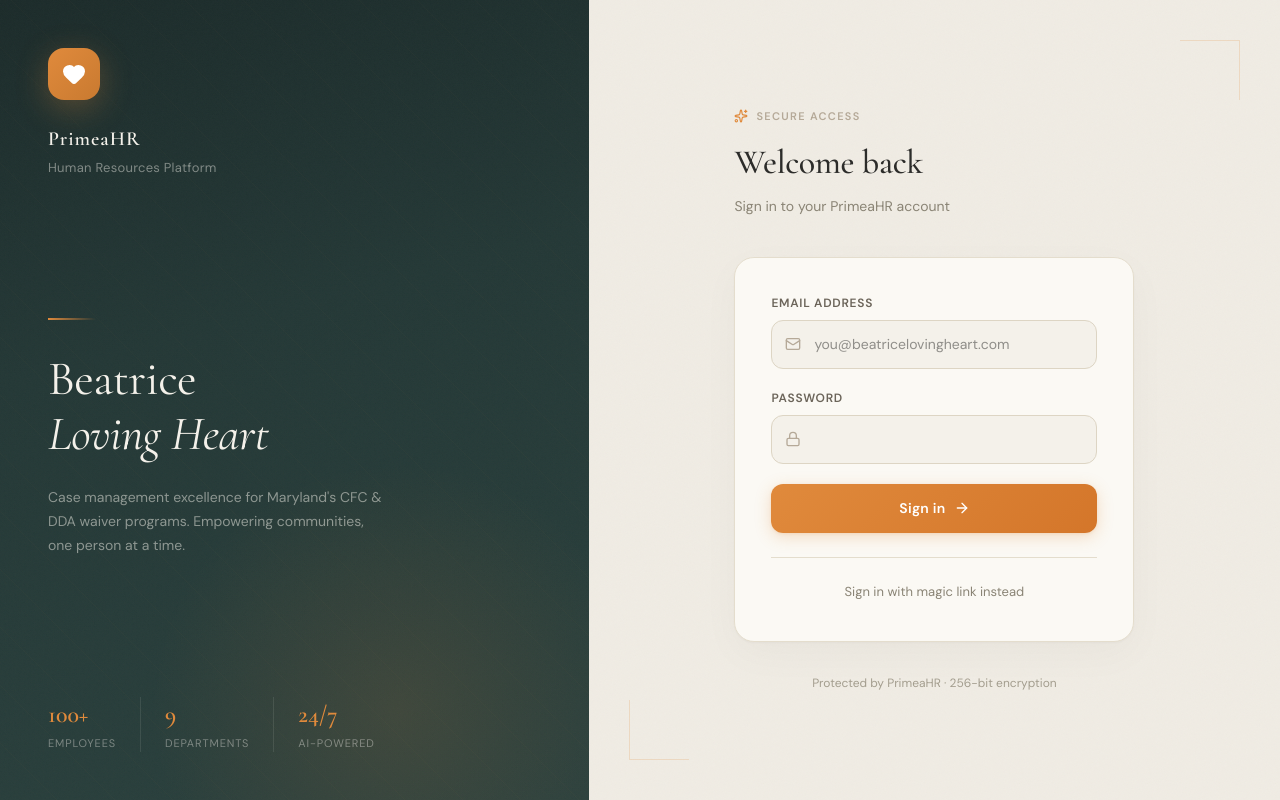
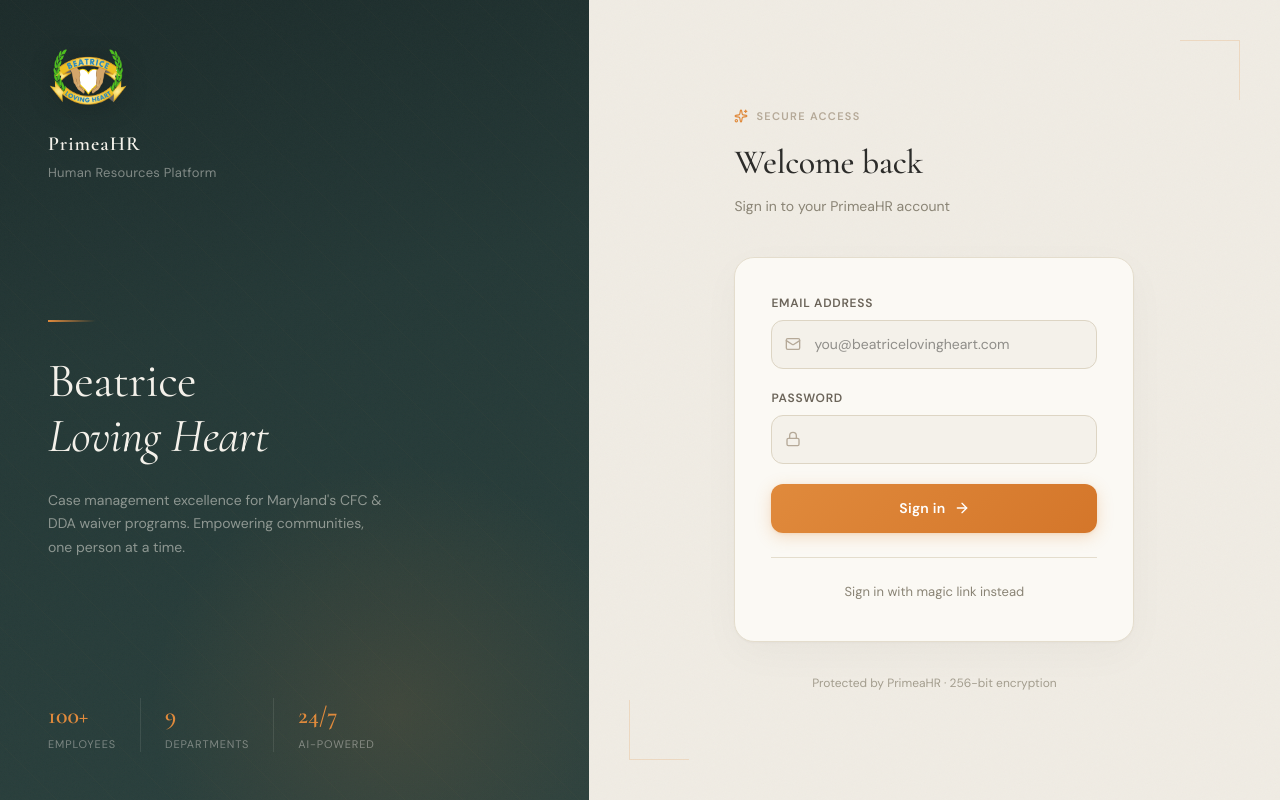
Before and after one commit to jemelike-lab/primeahr, a Next.js app: page /login in a window 1280 px wide. Built offline with nearby package versions, Linux system fonts and the light colour scheme; no server answers.

Commit message:
feat: add real BLH logo to login page, replace Lucide Heart icon

```diff
--- a/src/app/(auth)/login/page.tsx
+++ b/src/app/(auth)/login/page.tsx
@@ -2,7 +2,7 @@
 import { useState, useEffect } from 'react'
 import { createClient } from '@/lib/supabase/client'
 import { useRouter } from 'next/navigation'
-import { Heart, Loader2, Mail, Lock, ArrowRight, Sparkles } from 'lucide-react'
+import { Loader2, Mail, Lock, ArrowRight, Sparkles } from 'lucide-react'
 
 export default function LoginPage() {
   const [email, setEmail] = useState('')
@@ -110,19 +110,7 @@ export default function LoginPage() {
             transform: mounted ? 'translateY(0)' : 'translateY(12px)',
             transition: 'all 0.8s cubic-bezier(0.16, 1, 0.3, 1)',
           }}>
-            <div style={{
-              display: 'inline-flex',
-              alignItems: 'center',
-              justifyContent: 'center',
-              width: '52px',
-              height: '52px',
-              borderRadius: '16px',
-              background: 'linear-gradient(135deg, #e08a3c 0%, #c97a30 100%)',
-              boxShadow: '0 8px 32px rgba(224,138,60,0.3)',
-              marginBottom: '24px',
-            }}>
-              <Heart style={{ width: '24px', height: '24px', color: 'white', fill: 'white' }} />
-            </div>
+            <img src="/images/blh-logo.png" alt="Beatrice Loving Heart" style={{ width: '80px', height: 'auto', marginBottom: '24px', filter: 'drop-shadow(0 4px 12px rgba(0,0,0,0.2))' }} />
             <div style={{
               fontFamily: '"Cormorant Garamond", Georgia, serif',
               fontSize: '20px',
```
Also changed, not shown: public/images/blh-logo.png (added).
